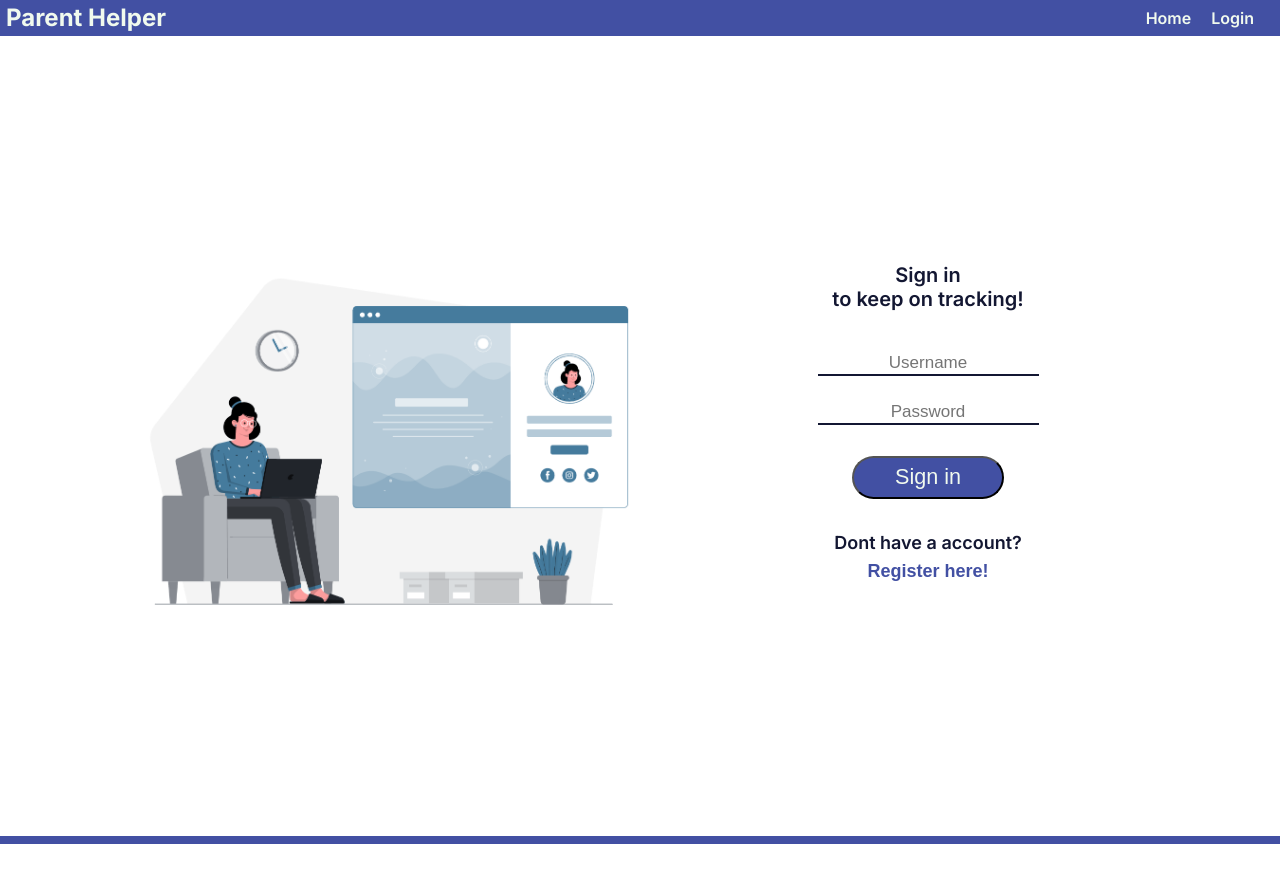
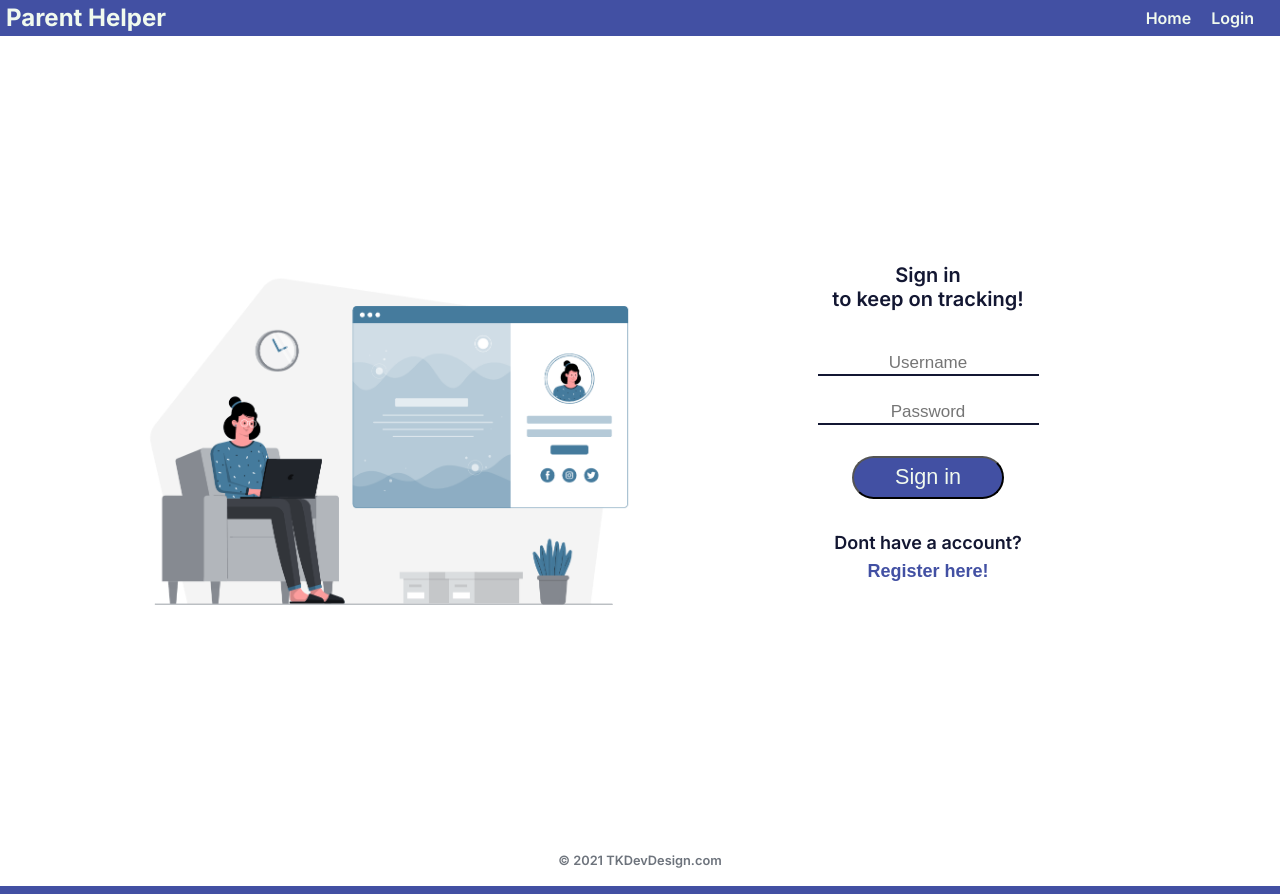
Before and after one commit to TKravel/parent-helper, a React (Create React App) app in the folder client/: page /login in a window 1280 px wide. Before the commit the page ends 844 px from the top, so only its background shows below. Built offline with nearby package versions, Linux system fonts and the light colour scheme.

Commit message:
Update footers

```diff
--- a/client/src/App.js
+++ b/client/src/App.js
@@ -8,6 +8,7 @@ import './index.css';
 import LandingPage from './components/landingPage/LandingPage';
 import Login from './components/landingPage/Login';
 import Register from './components/landingPage/Register';
+import Footer from './components/Footer';
 
 function App() {
 	const { user, setUser, isLoading, logOut } = useCheckToken();
@@ -48,6 +49,7 @@ function App() {
 						</Route>
 						<ProtectedRoute exact path='/app' component={MainApp} />
 					</Switch>
+					<Footer />
 				</div>
 			</UserContext.Provider>
 		</Router>
--- a/client/src/components/Footer.jsx
+++ b/client/src/components/Footer.jsx
@@ -6,8 +6,8 @@ function Footer() {
 
 	return (
 		<p id='footer'>
-			<span dangerouslySetInnerHTML={{ __html: '&copy' }}></span>{' '}
-			TKDevDesign.com {year}
+			<span dangerouslySetInnerHTML={{ __html: '&copy' }}></span> {year}{' '}
+			TKDevDesign.com
 		</p>
 	);
 }
--- a/client/src/components/landingPage/LandingPage.jsx
+++ b/client/src/components/landingPage/LandingPage.jsx
@@ -1,5 +1,4 @@
 import React, { useContext } from 'react';
-import Footer from '../Footer';
 import { HashLink } from 'react-router-hash-link';
 import { useHistory, Redirect } from 'react-router-dom';
 import { UserContext } from '../../hooks/UserContext';
@@ -184,8 +183,6 @@ function LandingPage() {
 					</button>
 				</div>
 			</div>
-
-			<Footer />
 		</div>
 	);
 }
--- a/client/src/components/mainApp/MainApp.jsx
+++ b/client/src/components/mainApp/MainApp.jsx
@@ -5,7 +5,6 @@ import PottySection from './poopSection/PottySection';
 import NotesSection from './notesSection/NotesSection';
 import UserInputNav from './userInputNav';
 import DataTable from './dataTable/DataTable';
-import Footer from '../Footer';
 import { UserContext } from '../../hooks/UserContext';
 import { library } from '@fortawesome/fontawesome-svg-core';
 import {
@@ -286,7 +285,6 @@ function MainApp() {
 						setPage={setPage}
 						pageCount={pageCount}
 					/>
-					<Footer />
 				</div>
 			)}
 		</>
```
